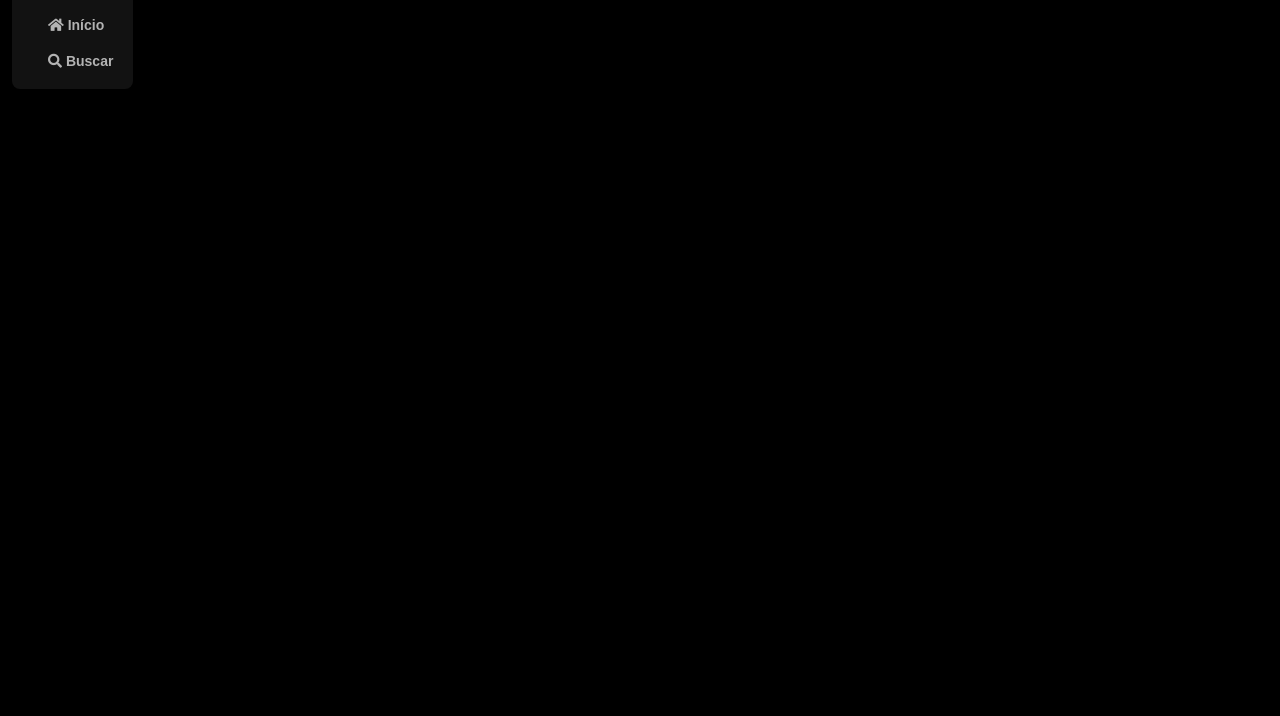
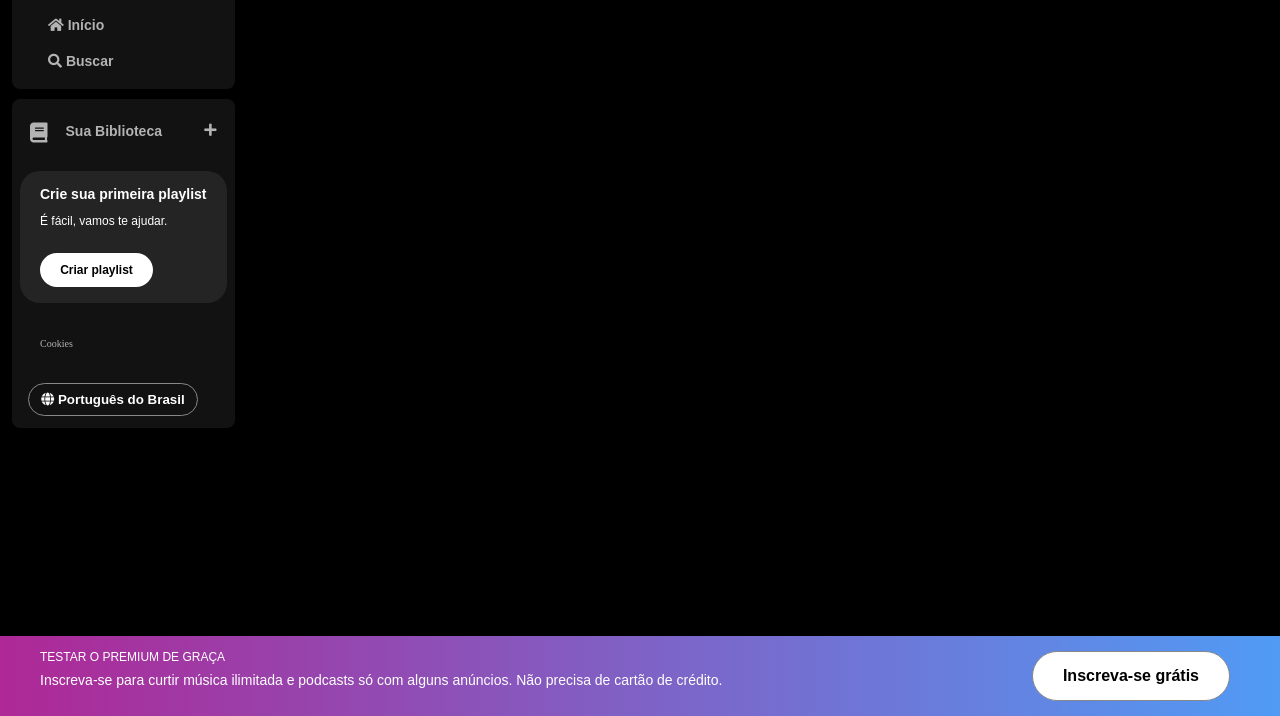
Before and after one commit to iiancosta/Spotfy_Imersao, a plain HTML site: page index.html in a window 1280 px wide. Shown: the part 84-800 px from the top of the page. Drawn offline with Linux system fonts and the light colour scheme.

Commit message:
segundo dia da imersão

```diff
--- a/index.html
+++ b/index.html
@@ -16,17 +16,17 @@
 </head>
 <body>
 
-    <h1>Spotify</h1>
+    <div class="sidebar">
+        <!-- Sidebar superior - Início/Buscar -->
 
+        <nav class="sidebar__navigation">
 
-    <div class="sidebar">
-        <nav class="sidebar__navigation">
             <div class="logo">
                 <a href="">
                     <img src="./assets/icons/logo-spotify.png" alt="logo-spotify">
                 </a>
             </div>
-            <div>
+
             <ul>
                 <li>
                     <a href="">
@@ -41,10 +41,48 @@
                     </a>
                 </li>
             </ul>
+        </nav>
+        <!-- Sidebar inferior - Biblioteca -->
+        <div class="library">
+            <!-- Biblioteca -->
+            <div class="library__content">
+                <button class="library__button">
+                    <span class="fa fa fa-book"></span>
+                    <span>Sua Biblioteca</span>
+                </button>
+                <span class="fa fa-plus"></span>
             </div>
-        </nav>
+            <!-- Playlist -->
+            <section class="section-playlist">
+                <div class="section-playlist__content">
+                    <span class="text title">Crie sua primeira playlist</span>
+                    <span class="text subtitle">É fácil, vamos te ajudar.</span>
+                    <button class="section-playlist__button">Criar playlist</button>
+                </div>
+            </section>
+            <!-- Cookies -->
+            <div class="cookies">
+                <a href="">Cookies</a>
+            </div>
+            <!-- Languages -->
+            <div class="languages">
+                <button class="languages__button">
+                    <span class="fa fa-globe"></span>
+                    <span>Português do Brasil</span>
+                </button>
             </div>
 
+        </div>
+    </div>
+    <footer class="disclaimer-premium">
+        <div class="text">
+            <p class="disclaimer-premium__title">TESTAR O PREMIUM DE GRAÇA</p>
+            <p class="disclaimer-premium__subtitle">Inscreva-se para curtir música ilimitada e podcasts só com alguns anúncios. Não precisa de cartão de crédito.</p>
+        </div>
+        <div class="disclaimer__button">
+            <button class="section-playlist__button">Inscreva-se grátis</button>
+        </div>
+    </footer>
 
 
 </body>
--- a/styles.css
+++ b/styles.css
@@ -43,3 +43,175 @@ body {
     font-size: 14px;
     font-family: "DM Sans", sans-serif;
 }
+
+.library {
+    background-color: #121212;
+    border-radius: 	8px;
+    display: flex;
+    justify-content: space-between;
+    flex-direction: column;
+    padding: 4px 8px;
+    color: #b3b3b3;
+    font-weight: 600;
+    font-size: 14px;
+    margin-top: 10px;
+}
+
+.library .library__content {
+    display: flex;
+    justify-content: space-between;
+
+}
+
+.library .library__button {
+    display: flex;
+    margin-right: 10px;
+    color:#b3b3b3;
+    background-color: transparent;
+    border: 0px;
+    font-size: 14px;
+    font-weight: 700;
+    font-family: "DM Sans", sans-serif;
+    text-align: center;
+    text-decoration: none;
+    text-transform: none;
+    padding: 20px 10px;
+}
+
+.library .library__button .fa{
+    font-size: 20px;
+    margin-right: 10px;
+    font-weight: 300;
+    padding-right: 8px;
+}
+
+.library .library__content .fa-plus {
+    margin: 20px 10px;
+}
+
+.section-playlist{
+    display: flex;
+    align-items: flex-start;
+    justify-content: space-between;
+    gap: 20px;
+    background-color: #242424;
+    color: #b3b3b3;
+    font-weight: 600;
+    font-size: 14px;
+    margin: 8px 0px;
+    padding: 16px 20px;
+    border-radius: 20px;
+}
+
+.section-playlist .section-playlist__content {
+    display: flex;
+    flex-direction: column;
+}
+
+.section-playlist__content .text{
+    padding-bottom: 14px;
+    color: #fff;
+    font-family: "DM Sans", sans-serif;
+}
+
+.section-playlist__content .title{
+    font-weight: 700;
+}
+
+.section-playlist__content .subtitle{
+    font-weight: 500;
+    font-size: 12px;
+}
+
+.section-playlist__content .section-playlist__button{
+    display: flex;
+    justify-content: center;
+    background-color: #fff;
+    color:#000;
+    border-radius: 20px;
+    font-size: 12px;
+    font-weight: 700;
+    font-size: 12px;
+    font-family: "DM Sans", sans-serif;
+    text-decoration: none;
+    text-transform: none;
+    padding: 10px;
+    margin-top: 12px;
+    border: 0px;
+    width: 113px;
+}
+
+.sidebar .cookies {
+    margin: 25px 20px;
+
+}
+
+.sidebar .cookies a {
+    color: #b3b3b3;
+    font-weight: 500;
+    font-size: 10px;
+    text-decoration: none;
+}
+
+.sidebar .cookies a:hover {
+    text-decoration: underline;
+}
+
+.languages .languages__button {
+    background-color: transparent;
+    border: 1px solid #878787;
+    color: #fff;
+    font-weight: 700;
+    cursor: pointer;
+    width: 170px;
+    margin: 8px;
+    padding: 8px;
+    border-radius: 20px;
+}
+
+.disclaimer-premium {
+    position: fixed;
+    bottom: 0;
+    left: 0;
+    right: 0;
+    background: linear-gradient(to right, #ae2896, #509bf5);
+    padding: 15px 40px;
+    display: flex;
+    justify-content: space-between;
+}
+
+.disclaimer-premium .text {
+    font-family: "DM Sans", sans-serif;
+
+    flex-shrink: 0;
+}
+
+.disclaimer-premium .disclaimer-premium__title {
+    color: #ffffff;
+    text-transform: uppercase;
+    font-weight: 400;
+    font-size: 12px;
+    margin-bottom: 10px;
+}
+
+.disclaimer-premium .disclaimer-premium__subtitle {
+    color: #ffffff;
+    font-size: 14px;
+    font-weight: 500;
+}
+
+.disclaimer-premium .section-playlist__button {
+    display: flex;
+    margin-right: 10px;
+    color:#000;
+    background-color: #fff;
+    border: 1px solid #878787;
+    border-radius: 30px;
+    font-size: 16px;
+    font-weight: 700;
+    font-family: "DM Sans", sans-serif;
+    text-align: center;
+    text-decoration: none;
+    text-transform: none;
+    padding: 15px 30px;
+}
```
Lines whose indentation alone changed are shown as unchanged.
